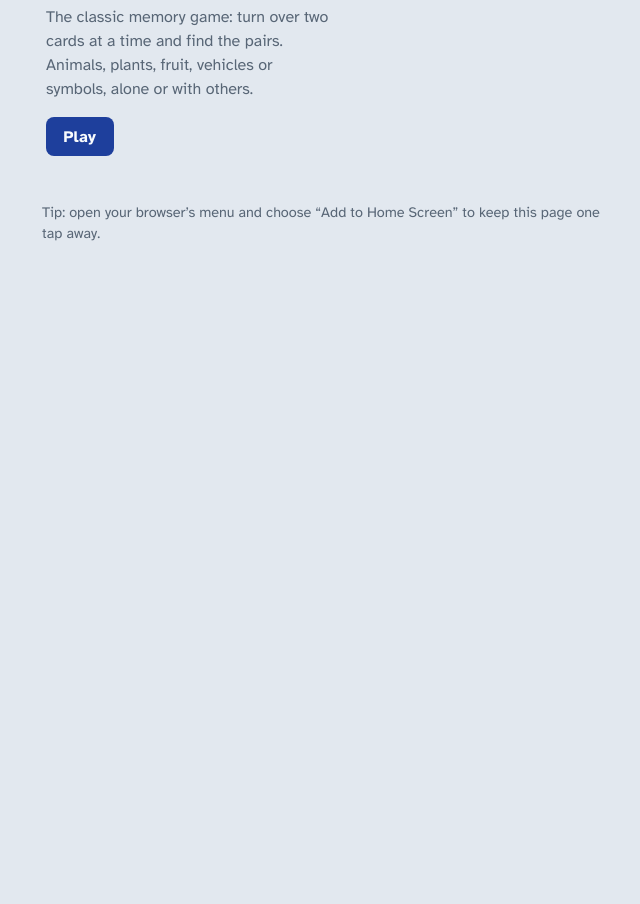
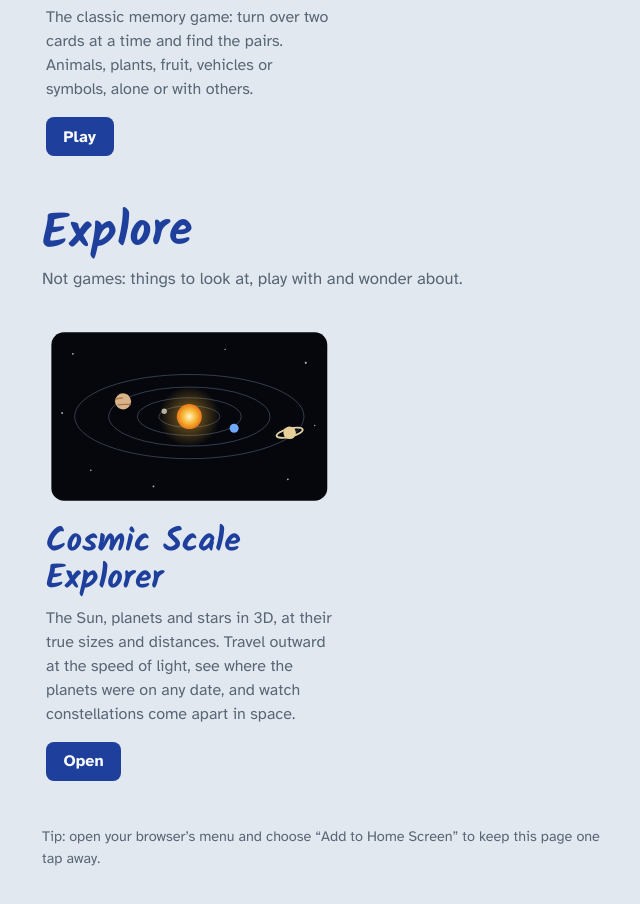
Before and after one commit to jatekbolt/jatekbolt.github.io, a plain HTML site: page index.html in a window 1280 px wide. Shown: the part 1383-2287 px from the top of the page, without its empty margins (128-768 px from the left). Before the commit the page ends 1676 px from the top, so only its background shows below. Drawn offline with Linux system fonts and the light colour scheme.

Commit message:
Add files via upload

```diff
--- a/index.html
+++ b/index.html
@@ -56,7 +56,7 @@
   }
   .lead { margin: 0 0 2rem; color: var(--muted); max-width: 46ch; font-size: 1.05rem; }
 
-  .games { display: grid; gap: 28px; grid-template-columns: repeat(auto-fit, minmax(270px, 1fr)); }
+  .games { display: grid; gap: 28px; grid-template-columns: repeat(auto-fill, minmax(270px, 1fr)); }
   .game {
     display: grid; gap: .5rem; align-content: start;
     color: inherit; text-decoration: none; border-radius: 14px; padding: 4px;
@@ -71,6 +71,7 @@
     font: 700 1rem var(--sans); padding: .6rem 1.1rem; border-radius: 8px;
     background: var(--ink-x); color: var(--paper);
   }
+  .section { font-family: var(--hand); font-weight: 700; color: var(--ink-x); font-size: clamp(2.2rem, 7vw, 3rem); line-height: 1; margin: 3.2rem 0 .4rem; transform: rotate(-1.5deg); transform-origin: left center; }
   .tip { margin: 2.6rem 0 0; color: var(--muted); font-size: .9rem; max-width: 60ch; }
   @media (prefers-reduced-motion: reduce) { .pic { transition: none; } }
 </style>
@@ -231,6 +232,33 @@
     </a>
   </div>
 
+  <h2 class="section" data-i18n="exploreTitle"></h2>
+  <p class="lead" data-i18n="exploreLead"></p>
+  <div class="games">
+    <a class="game" href="/kozmosz/">
+      <svg class="pic" viewBox="0 0 320 200" aria-hidden="true">
+        <defs>
+          <radialGradient id="kzsun" cx="50%" cy="50%" r="50%"><stop offset="0" stop-color="#FFF4C8"/><stop offset=".55" stop-color="#F7B733"/><stop offset="1" stop-color="#E8761A"/></radialGradient>
+          <radialGradient id="kzglow" cx="50%" cy="50%" r="50%"><stop offset="0" stop-color="rgba(247,183,51,.55)"/><stop offset="1" stop-color="rgba(247,183,51,0)"/></radialGradient>
+        </defs>
+        <rect x="6" y="6" width="308" height="188" rx="14" fill="#05070D"/>
+        <g fill="#fff" opacity=".7"><circle cx="30" cy="30" r="1"/><circle cx="290" cy="40" r="1.2"/><circle cx="270" cy="170" r="1"/><circle cx="50" cy="160" r=".9"/><circle cx="200" cy="25" r=".8"/><circle cx="120" cy="178" r="1"/><circle cx="300" cy="110" r=".8"/><circle cx="18" cy="96" r="1"/></g>
+        <g fill="none" stroke="#9FB0D6" stroke-opacity=".35" stroke-width="1">
+          <ellipse cx="160" cy="100" rx="34" ry="12"/><ellipse cx="160" cy="100" rx="58" ry="21"/><ellipse cx="160" cy="100" rx="90" ry="33"/><ellipse cx="160" cy="100" rx="128" ry="47"/>
+        </g>
+        <circle cx="160" cy="100" r="34" fill="url(#kzglow)"/>
+        <circle cx="160" cy="100" r="14" fill="url(#kzsun)"/>
+        <circle cx="132" cy="94" r="3" fill="#B8AEA2"/>
+        <circle cx="210" cy="113" r="5" fill="#6EA8FF"/>
+        <circle cx="86" cy="83" r="9" fill="#D9B48A"/><path d="M86 79c-6 0-9 2-9 2M95 86c-5 1-10 0-15 1" stroke="#A9744B" stroke-width="1.4" fill="none"/>
+        <g transform="translate(272 118)"><ellipse rx="15" ry="4.5" fill="none" stroke="#E4D3A8" stroke-width="2" transform="rotate(-14)"/><circle r="7" fill="#E8CF9A"/></g>
+      </svg>
+      <h2 data-i18n="kzName"></h2>
+      <p data-i18n="kzText"></p>
+      <span class="play" data-i18n="open"></span>
+    </a>
+  </div>
+
   <p class="tip" data-i18n="tip"></p>
 </main>
 <script>
@@ -245,6 +273,9 @@
       tpName: "Battleships", tpText: "The classic notebook game of hidden fleets. Place your ships, then take turns firing at the other player’s grid. Play the computer, or invite someone online.",
       kpName: "Yatzy", kpText: "Five dice, three rolls and a score sheet, also known as Yahtzee. Play on your own, against the computer, together on one device, or invite someone online.",
       mmName: "Pairs", mmText: "The classic memory game: turn over two cards at a time and find the pairs. Animals, plants, fruit, vehicles or symbols, alone or with others.",
+      exploreTitle: "Explore", exploreLead: "Not games: things to look at, play with and wonder about.",
+      kzName: "Cosmic Scale Explorer", kzText: "The Sun, planets and stars in 3D, at their true sizes and distances. Travel outward at the speed of light, see where the planets were on any date, and watch constellations come apart in space.",
+      open: "Open",
       play: "Play",
       tip: "Tip: open your browser’s menu and choose “Add to Home Screen” to keep this page one tap away."
     },
@@ -257,6 +288,9 @@
       tpName: "Torpedó", tpText: "A klasszikus füzetlapos játék rejtett flottákkal. Helyezd el a hajóidat, aztán felváltva lőttök egymás tábláira. Játszhatsz a gép ellen, vagy meghívhatsz valakit online.",
       kpName: "Kockapóker", kpText: "Öt kocka, három dobás és egy pontozólap. Játszhatsz egyedül, a gép ellen, többen egy eszközön, vagy meghívhatsz valakit online.",
       mmName: "Memória", mmText: "A klasszikus párkereső: fordíts fel két kártyát, és keresd meg a párokat. Állatok, növények, gyümölcsök, járművek vagy jelek, egyedül vagy többen.",
+      exploreTitle: "Felfedezés", exploreLead: "Nem játékok: dolgok, amiket nézegethetsz, kipróbálhatsz, és amiken elcsodálkozhatsz.",
+      kzName: "Kozmikus léptékek", kzText: "A Nap, a bolygók és a csillagok 3D-ben, valódi méretükben és távolságukban. Utazz kifelé fénysebességgel, nézd meg, hol jártak a bolygók bármelyik napon, és figyeld, ahogy a csillagképek szétesnek a térben.",
+      open: "Megnyitás",
       play: "Játék",
       tip: "Tipp: a böngésző menüjében válaszd a „Hozzáadás a kezdőképernyőhöz” lehetőséget, és ez az oldal egy koppintásra lesz."
     }
```
